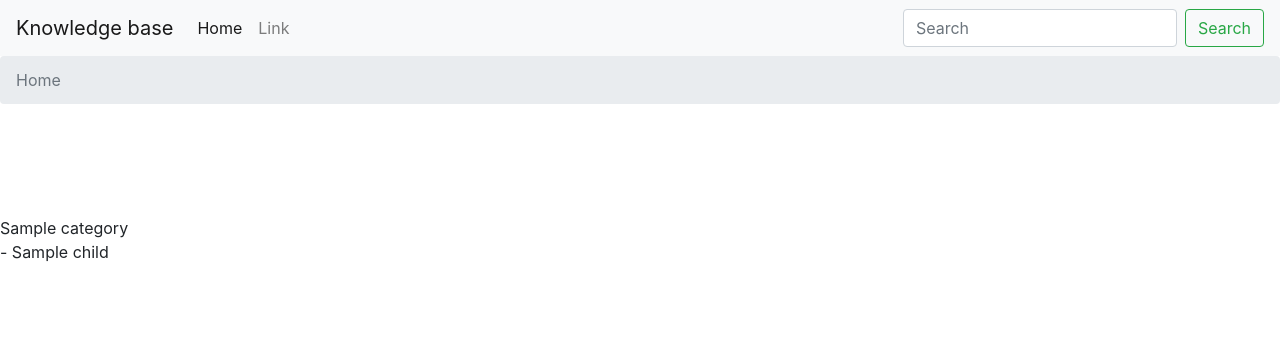
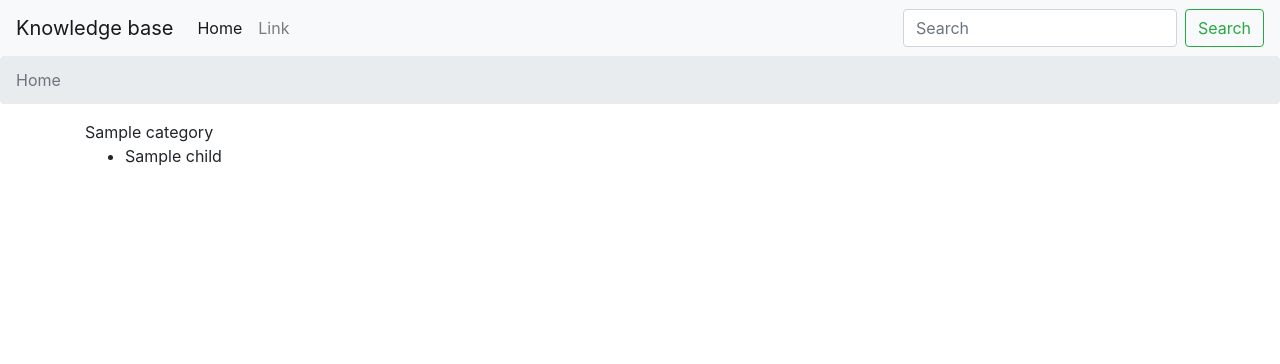
Before and after one commit to konstcos/knowledge_base, a Django app: template knowledge/templates/knowledge/index.html in a window 1280 px wide. Shown: the top 364 px of the page. Run offline with Django 3.2, Linux system fonts and the light colour scheme; the template is opened without the code that fills it: most values are stand-ins (such as "Sample title", 1, 10 or a date in 2020); some libraries are stand-ins or nearby versions.

Commit message:
categories on first page

```diff
--- a/knowledge/templates/knowledge/index.html
+++ b/knowledge/templates/knowledge/index.html
@@ -7,23 +7,30 @@
         </ol>
     </nav>
 
-<br>
-<br>
-
-<div>
+    <div class="container">
 
         {% for category in categories %}
-        <br>
-        <br>
+            <div class="row">
+
+                <div class="col-md-2">
                     {{ category }}
 
-        <div>
-
+                    {% if category.children.all %}
+                        <ul>
                             {% for child in category.children.all %}
 
-               - {{ child }}
+                                <li>
+                                    {{ child }}
+                                </li>
 
                             {% endfor %}
+
+                        </ul>
+
+                    {% endif %}
+
+                </div>
+
 
             </div>
 
```
Lines whose indentation alone changed are shown as unchanged.
